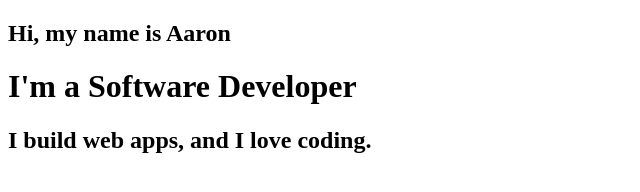
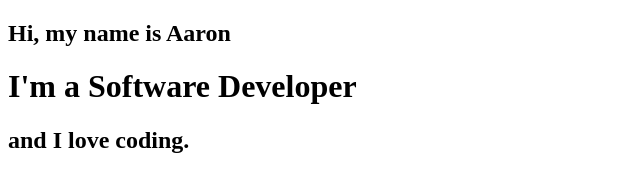
Before and after one commit to AaronCuddeback/aaroncuddeback.com, a Gatsby site: page / in a window 1280 px wide. Shown: the whole page, without its empty margins (0-640 px from the left). Built offline with nearby package versions, Linux system fonts and the light colour scheme; Gatsby itself is replaced by a stand-in of ours.

Commit message:
Changed H2 on index

```diff
--- a/src/pages/index.jsx
+++ b/src/pages/index.jsx
@@ -1,6 +1,6 @@
-import React from 'react';
+import React from "react";
 
-import HeadlineWithFocus from '../components/HeadlineWithFocus';
+import HeadlineWithFocus from "../components/HeadlineWithFocus";
 
 const Index = props => {
   return (
@@ -21,7 +21,7 @@ const Index = props => {
           c-content-box__subheadline--with-button
         `}
       >
-        I build web apps, and I love coding.
+        and I love coding.
       </h2>
     </div>
   );
```
Also changed, not shown: 1 other file.
